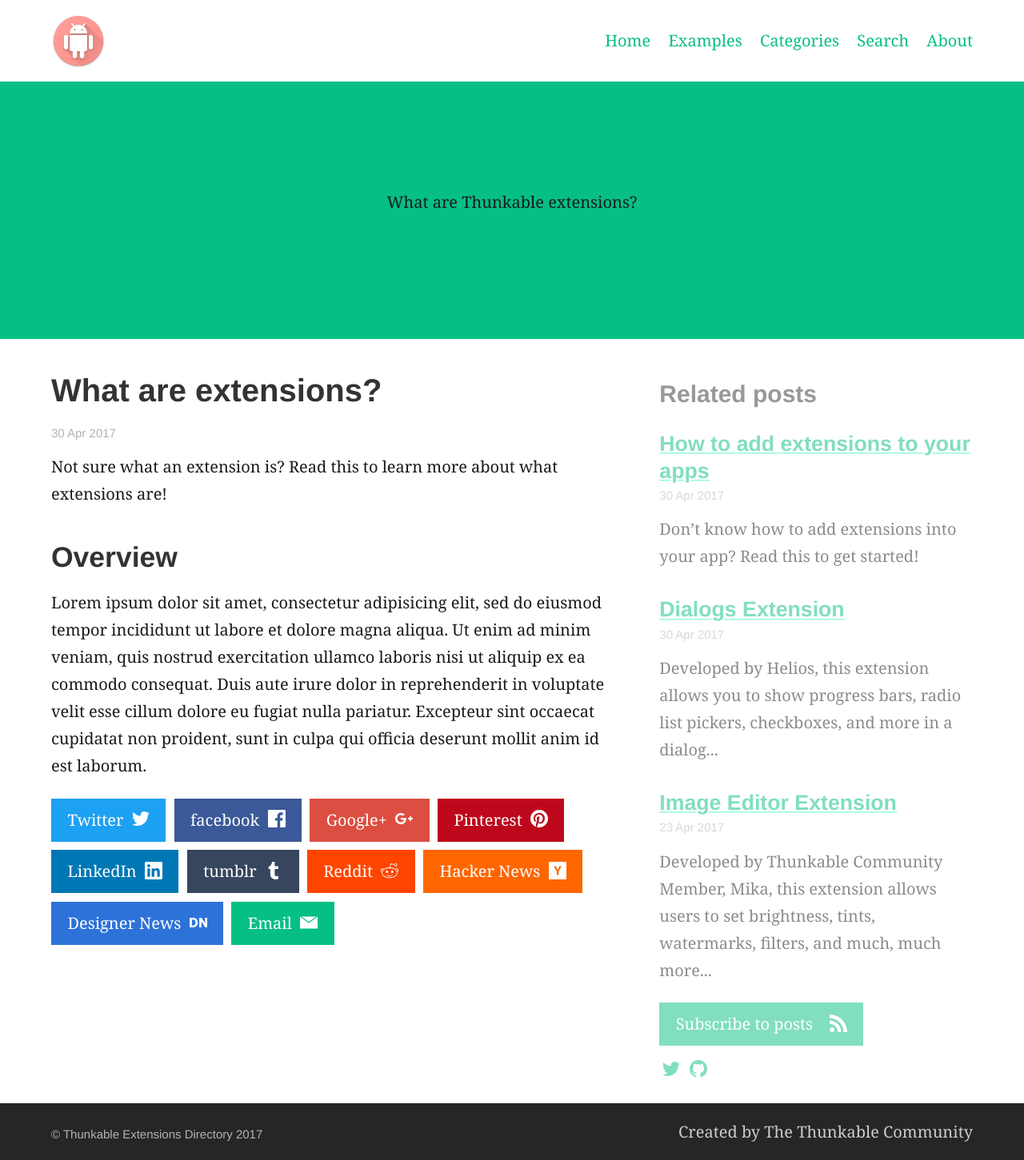
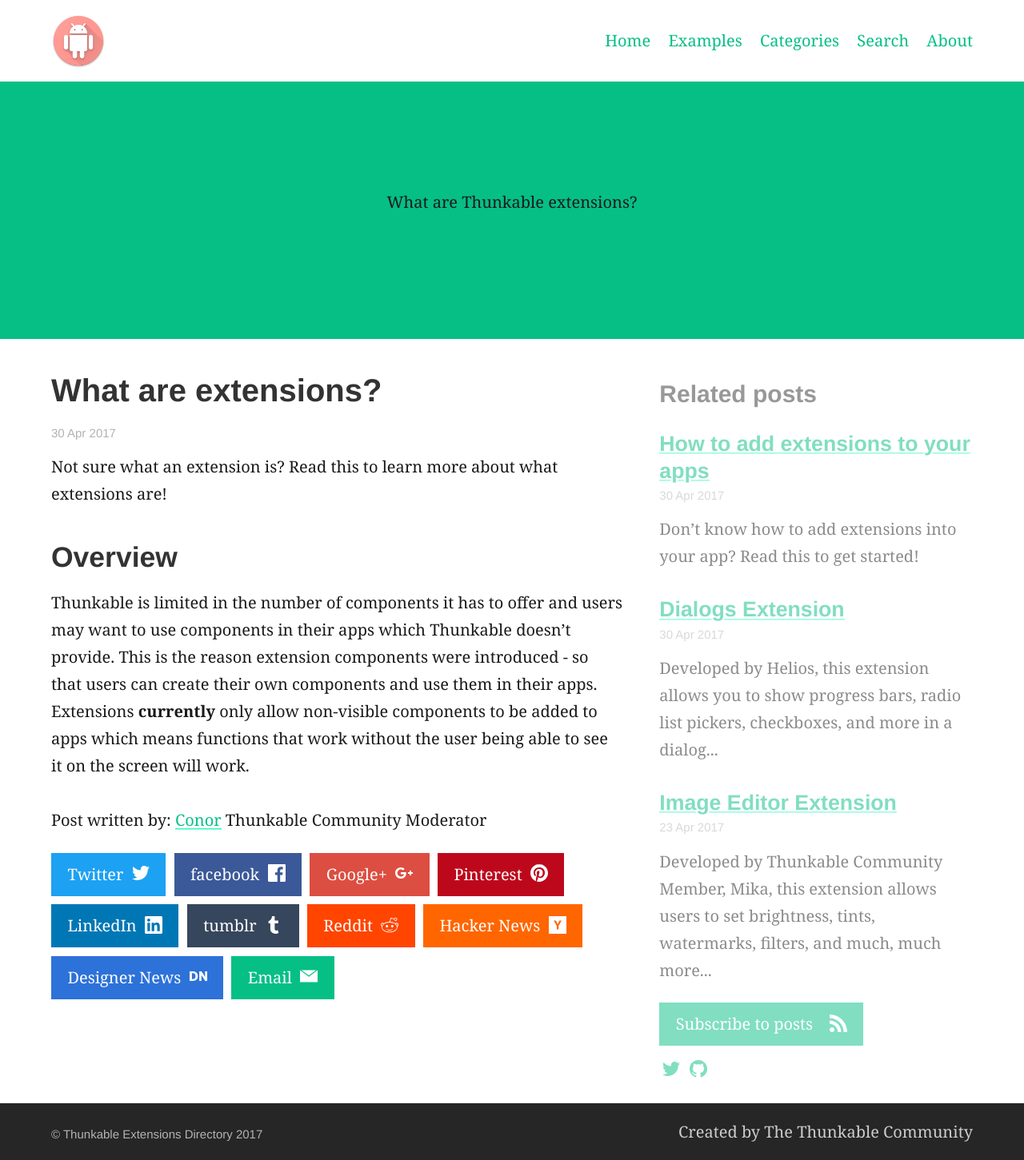
Before and after one commit to domhnallohanlon/thunkable_extensions, a Jekyll site: the page built from _posts/2017-04-30-what-are-extensions.md, in a window 1280 px wide. Shown: the whole page at 80% size. Built offline with Jekyll 4.4.1, drawn with Linux system fonts in a browser that asks for light colours.

Commit message:
WIP: Added some overview
Not finished, more will be added.

```diff
--- a/_posts/2017-04-30-what-are-extensions.md
+++ b/_posts/2017-04-30-what-are-extensions.md
@@ -10,9 +10,8 @@
 
 ## Overview
 
-Lorem ipsum dolor sit amet, consectetur adipisicing elit, sed do eiusmod
-tempor incididunt ut labore et dolore magna aliqua. Ut enim ad minim veniam,
-quis nostrud exercitation ullamco laboris nisi ut aliquip ex ea commodo
-consequat. Duis aute irure dolor in reprehenderit in voluptate velit esse
-cillum dolore eu fugiat nulla pariatur. Excepteur sint occaecat cupidatat non
-proident, sunt in culpa qui officia deserunt mollit anim id est laborum.
+Thunkable is limited in the number of components it has to offer and users may want to use components in their apps which Thunkable doesn't provide. This is the reason extension components were introduced - so that users can create their own components and use them in their apps. Extensions <b>currently</b> only allow non-visible components to be added to apps which means functions that work without the user being able to see it on the screen will work.
+
+Post written by:
+<a href="community.thunkable.com/users/conor/">Conor</a>
+Thunkable Community Moderator
```
